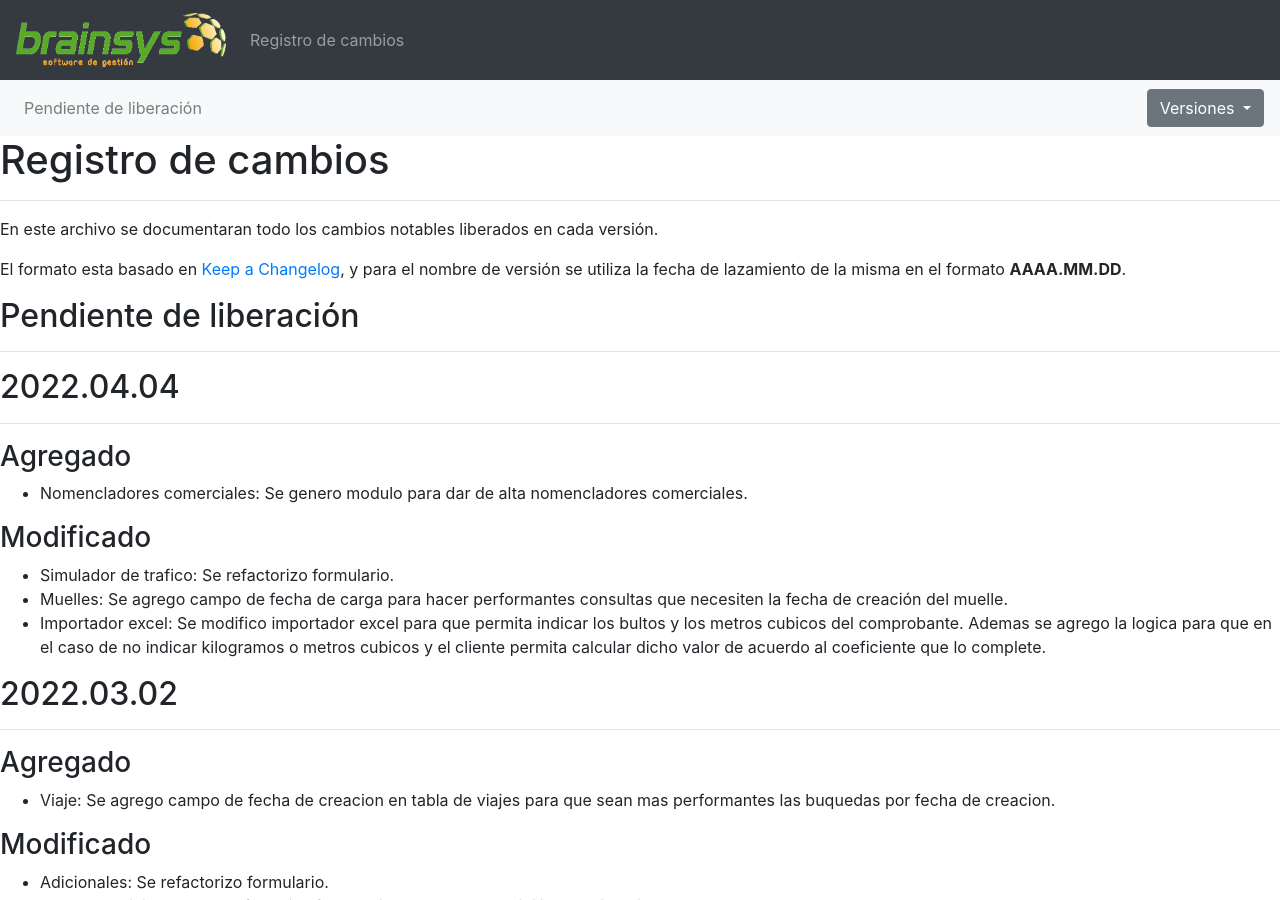
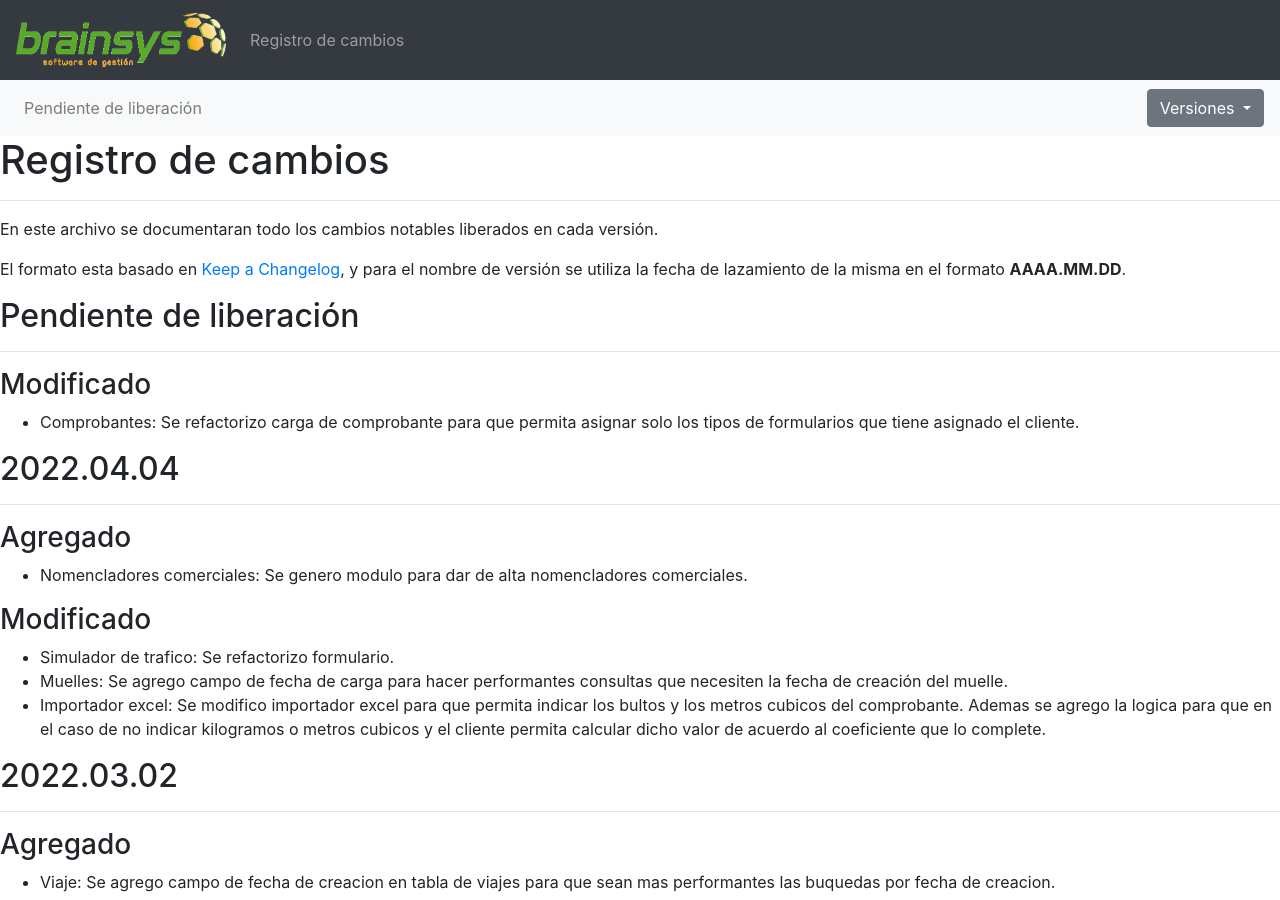
Before and after one commit to brainsys-arsaad/versionado, a Jekyll site: the page built from registro-cambios.markdown, in a window 1280 px wide and 900 px high. Built offline with Jekyll 4.4.1, drawn with Linux system fonts in a browser that asks for light colours.

Commit message:
Update registro-cambios.markdown

```diff
--- a/registro-cambios.markdown
+++ b/registro-cambios.markdown
@@ -65,6 +65,9 @@ El formato esta basado en [Keep a Changelog](https://keepachangelog.com/es-ES/1.
 
 ## Pendiente de liberación
 ---
+### Modificado
+- Comprobantes: Se refactorizo carga de comprobante para que permita asignar solo los tipos de formularios que tiene asignado el cliente.
+
 
 ## 2022.04.04
 ---
```
